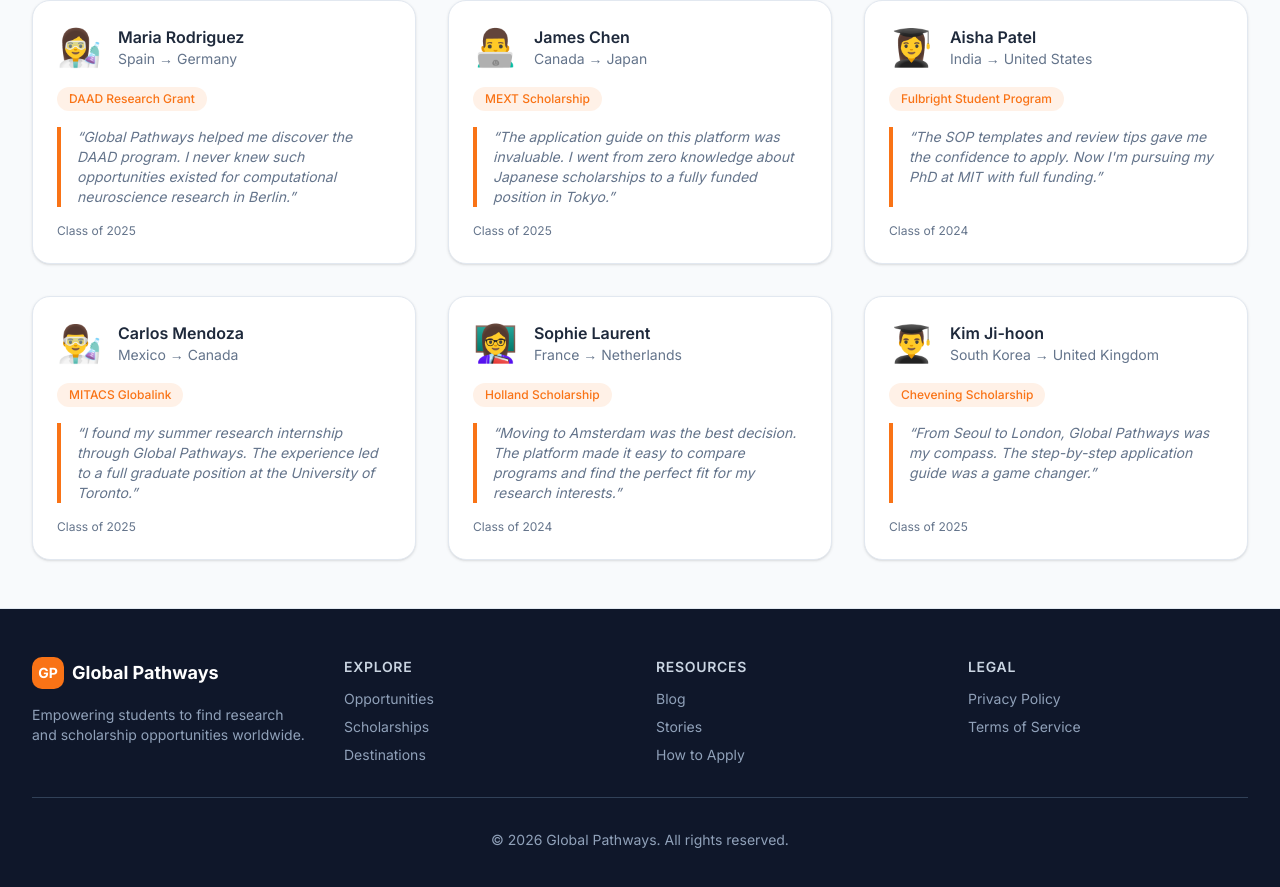
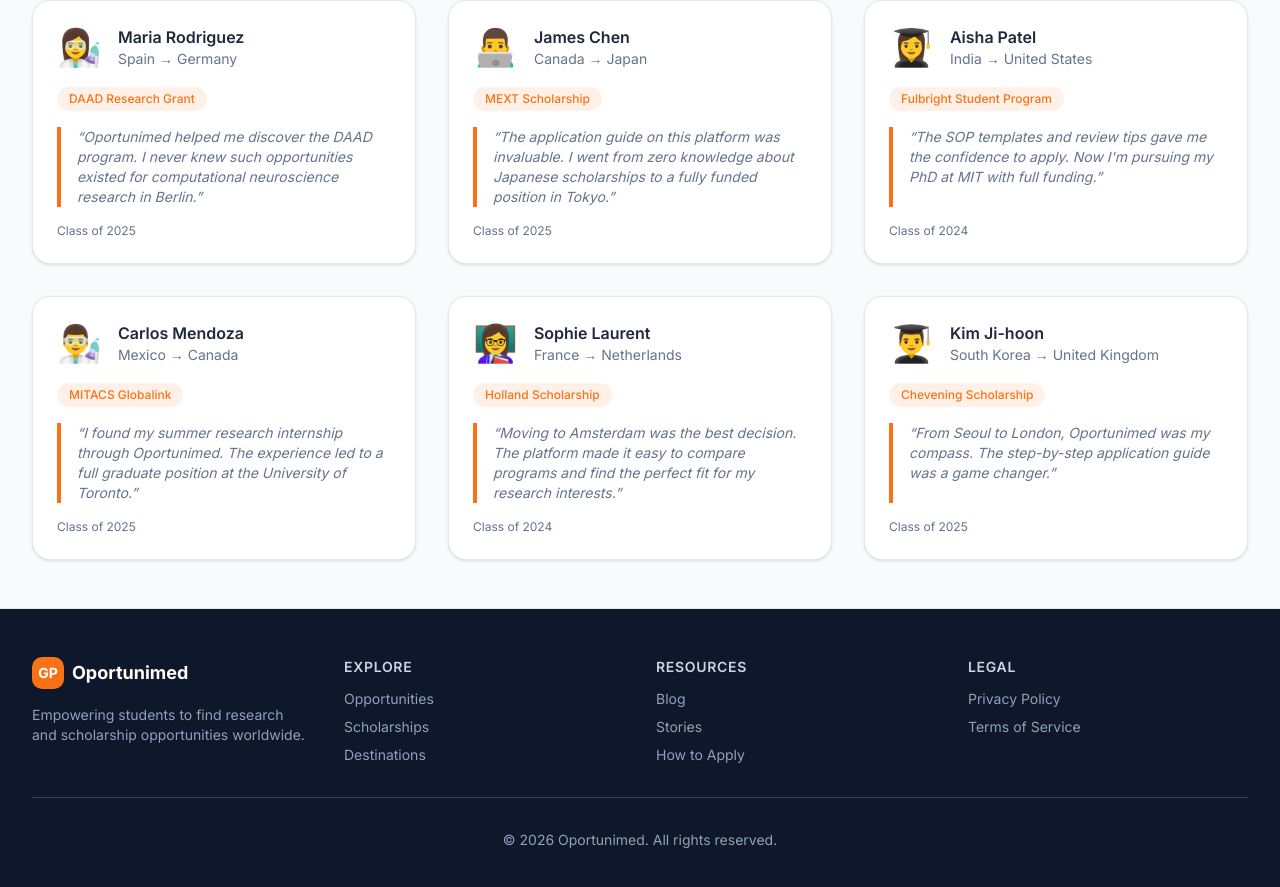
Before and after one commit to gabofr44/oportunimed, a Next.js app: page /stories in a window 1280 px wide. Shown: the part 333-1220 px from the top of the page. Built offline with nearby package versions, Linux system fonts and the light colour scheme.

Commit message:
chore: rename to oportunimed, add env vars

```diff
--- a/package.json
+++ b/package.json
@@ -1,5 +1,5 @@
 {
-  "name": "global-pathways",
+  "name": "oportunimed",
   "version": "0.1.0",
   "private": true,
   "scripts": {
--- a/src/app/blog/page.tsx
+++ b/src/app/blog/page.tsx
@@ -4,7 +4,7 @@ import { Footer } from "@/components/layout/Footer";
 import Link from "next/link";
 
 export const metadata: Metadata = {
-  title: "Blog | Global Pathways",
+  title: "Blog | Oportunimed",
   description:
     "Tips, guides, and insights for your international academic journey. Learn how to write winning applications and secure funding.",
 };
@@ -83,7 +83,7 @@ export default function BlogPage() {
         <section className="bg-gradient-to-br from-primary via-slate-800 to-primary py-16">
           <div className="mx-auto max-w-7xl px-4 text-center sm:px-6 lg:px-8">
             <h1 className="text-4xl font-bold text-white sm:text-5xl">
-              The Global Pathways <span className="text-orange">Blog</span>
+              The Oportunimed <span className="text-orange">Blog</span>
             </h1>
             <p className="mt-4 text-lg text-slate-300">
               Tips, guides, and insights for your international academic journey
--- a/src/app/destinations/page.tsx
+++ b/src/app/destinations/page.tsx
@@ -4,7 +4,7 @@ import { Footer } from "@/components/layout/Footer";
 import Link from "next/link";
 
 export const metadata: Metadata = {
-  title: "Destinations | Global Pathways",
+  title: "Destinations | Oportunimed",
   description:
     "Explore study and research destinations worldwide. Find opportunities in Europe, North America, Asia, and more.",
 };
--- a/src/app/how-to-apply/page.tsx
+++ b/src/app/how-to-apply/page.tsx
@@ -5,7 +5,7 @@ import { Button } from "@/components/ui/button";
 import Link from "next/link";
 
 export const metadata: Metadata = {
-  title: "How to Apply | Global Pathways",
+  title: "How to Apply | Oportunimed",
   description:
     "Step-by-step guide to applying for international scholarships, research programs, and internships.",
 };
--- a/src/app/layout.tsx
+++ b/src/app/layout.tsx
@@ -8,7 +8,7 @@ const inter = Inter({
 });
 
 export const metadata: Metadata = {
-  title: "Global Pathways | Research & Scholarships Worldwide",
+  title: "Oportunimed | Research & Scholarships Worldwide",
   description:
     "Find prestigious research programs, scholarships, and academic experiences worldwide to enrich your CV.",
 };
--- a/src/app/stories/page.tsx
+++ b/src/app/stories/page.tsx
@@ -3,7 +3,7 @@ import { Header } from "@/components/layout/Header";
 import { Footer } from "@/components/layout/Footer";
 
 export const metadata: Metadata = {
-  title: "Student Stories | Global Pathways",
+  title: "Student Stories | Oportunimed",
   description:
     "Read inspiring stories from students who found their path through international research and scholarship opportunities.",
 };
@@ -15,7 +15,7 @@ const stories = [
     destination: "Germany",
     program: "DAAD Research Grant",
     quote:
-      "Global Pathways helped me discover the DAAD program. I never knew such opportunities existed for computational neuroscience research in Berlin.",
+      "Oportunimed helped me discover the DAAD program. I never knew such opportunities existed for computational neuroscience research in Berlin.",
     year: "2025",
     avatar: "👩‍🔬",
   },
@@ -45,7 +45,7 @@ const stories = [
     destination: "Canada",
     program: "MITACS Globalink",
     quote:
-      "I found my summer research internship through Global Pathways. The experience led to a full graduate position at the University of Toronto.",
+      "I found my summer research internship through Oportunimed. The experience led to a full graduate position at the University of Toronto.",
     year: "2025",
     avatar: "👨‍🔬",
   },
@@ -65,7 +65,7 @@ const stories = [
     destination: "United Kingdom",
     program: "Chevening Scholarship",
     quote:
-      "From Seoul to London, Global Pathways was my compass. The step-by-step application guide was a game changer.",
+      "From Seoul to London, Oportunimed was my compass. The step-by-step application guide was a game changer.",
     year: "2025",
     avatar: "👨‍🎓",
   },
--- a/src/components/auth/AuthForm.tsx
+++ b/src/components/auth/AuthForm.tsx
@@ -38,7 +38,7 @@ export function AuthForm({ type, onSubmit, onGoogle }: AuthFormProps) {
         <p className="mt-2 text-sm text-text-muted">
           {type === "login"
             ? "Sign in to continue your journey"
-            : "Join Global Pathways today"}
+            : "Join Oportunimed today"}
         </p>
       </div>
 
--- a/src/components/layout/Footer.tsx
+++ b/src/components/layout/Footer.tsx
@@ -10,7 +10,7 @@ export function Footer() {
               <div className="flex size-8 items-center justify-center rounded-lg bg-orange font-bold text-sm">
                 GP
               </div>
-              <span className="text-lg font-bold">Global Pathways</span>
+              <span className="text-lg font-bold">Oportunimed</span>
             </div>
             <p className="mt-4 text-sm text-slate-400">
               Empowering students to find research and scholarship opportunities worldwide.
@@ -47,7 +47,7 @@ export function Footer() {
           </div>
         </div>
         <div className="mt-8 border-t border-slate-700 pt-8 text-center text-sm text-slate-400">
-          &copy; {new Date().getFullYear()} Global Pathways. All rights reserved.
+          &copy; {new Date().getFullYear()} Oportunimed. All rights reserved.
         </div>
       </div>
     </footer>
--- a/src/components/layout/Header.tsx
+++ b/src/components/layout/Header.tsx
@@ -23,7 +23,7 @@ export function Header() {
           <div className="flex size-8 items-center justify-center rounded-lg bg-orange text-white font-bold text-sm">
             GP
           </div>
-          <span className="text-lg font-bold text-primary">Global Pathways</span>
+          <span className="text-lg font-bold text-primary">Oportunimed</span>
         </Link>
 
         <nav className="hidden items-center gap-1 md:flex">
--- a/src/lib/rate-limit.ts
+++ b/src/lib/rate-limit.ts
@@ -10,12 +10,12 @@ export const ratelimit = new Ratelimit({
   redis,
   limiter: Ratelimit.slidingWindow(10, "10 s"),
   analytics: true,
-  prefix: "global-pathways:ratelimit",
+  prefix: "oportunimed:ratelimit",
 });
 
 export const authLimiter = new Ratelimit({
   redis,
   limiter: Ratelimit.slidingWindow(5, "60 s"),
   analytics: true,
-  prefix: "global-pathways:auth",
+  prefix: "oportunimed:auth",
 });
```
Also changed, not shown: 1 other file (tests, documents, lock files or other folders).
